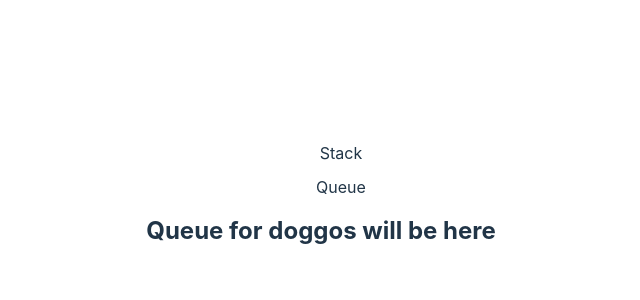
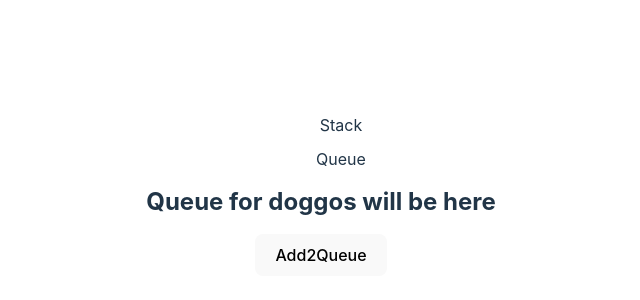
Before and after one commit to jbc2313/queue_dog, a React (Vite) app: page /queueView in a window 1280 px wide. Shown: the part 206-506 px from the top of the page, without its empty margins (319-959 px from the left). Built offline with nearby package versions, Linux system fonts and the light colour scheme.

Commit message:
added valtio to manage state

```diff
--- a/package.json
+++ b/package.json
@@ -15,7 +15,8 @@
     "react": "^18.2.0",
     "react-chartjs-2": "^4.3.1",
     "react-dom": "^18.2.0",
-    "react-router-dom": "^6.4.0"
+    "react-router-dom": "^6.4.0",
+    "valtio": "^1.7.0"
   },
   "devDependencies": {
     "@types/react": "^18.0.17",
--- /dev/null
+++ b/src/components/QueueMain.tsx
@@ -0,0 +1,30 @@
+import { useState, useEffect } from "react"
+import { myqueue } from '../util/queueClass'
+import { useSnapshot } from 'valtio'
+import Updater from '../components/Updater'
+import { getRandom } from '../util/rando'
+
+const QueueMain = () => {
+    const [myQ, setMyQ] = useState<string[]>()
+    const [showQ, setShowQ] = useState<boolean>(false)
+
+
+    const q = useSnapshot(myqueue)
+
+
+
+
+    return (
+        <div>
+            <Updater show={setShowQ} />
+            <ul>
+                {q.list()?.map((dog: string, index: number) => {
+                    return <li key={index}>{dog}</li>
+                })}
+            </ul>
+        </div>
+    )
+
+}
+
+export default QueueMain
--- /dev/null
+++ b/src/components/Updater.tsx
@@ -0,0 +1,26 @@
+import {useState} from 'react'
+import {myqueue} from '../util/queueClass'
+
+
+const Updater = (props: any) => {
+    const [x, setX] = useState(0)
+    const testDogs = ['pug', 'collie', 'yorkie', 'mastif']
+    const Add2Queue = () => {
+        if(x === 4){
+            console.log('test finished')
+            return
+        }
+        console.log(x, 'is X')
+        myqueue.enqueue(testDogs[x])
+        setX(x + 1)
+        props.show(true)
+    }
+
+    return (
+        <button onClick={Add2Queue} >Add2Queue</button>
+    )
+
+}
+
+
+export default Updater;
--- a/src/pages/QueueView.tsx
+++ b/src/pages/QueueView.tsx
@@ -1,11 +1,14 @@
 import React from 'react'
-
+import QueueMain from '../components/QueueMain';
 
 const QueueView = () => {
 
 
     return (
+        <div>
         <h2>Queue for doggos will be here</h2>
+        <QueueMain />
+        </div>
     )
 
 }
--- a/src/util/queueClass.ts
+++ b/src/util/queueClass.ts
@@ -1,3 +1,4 @@
+import { proxy } from 'valtio'
 
 interface TypeQueue<T> {
     enqueue(item: T): void;
@@ -36,3 +37,5 @@ class Queue<T> implements TypeQueue<T> {
 
 
 export const dogqueue = new Queue<string>
+
+export const myqueue = proxy(new Queue<string>)
```
Also changed, not shown: 1 other file (tests, documents, lock files or other folders).
